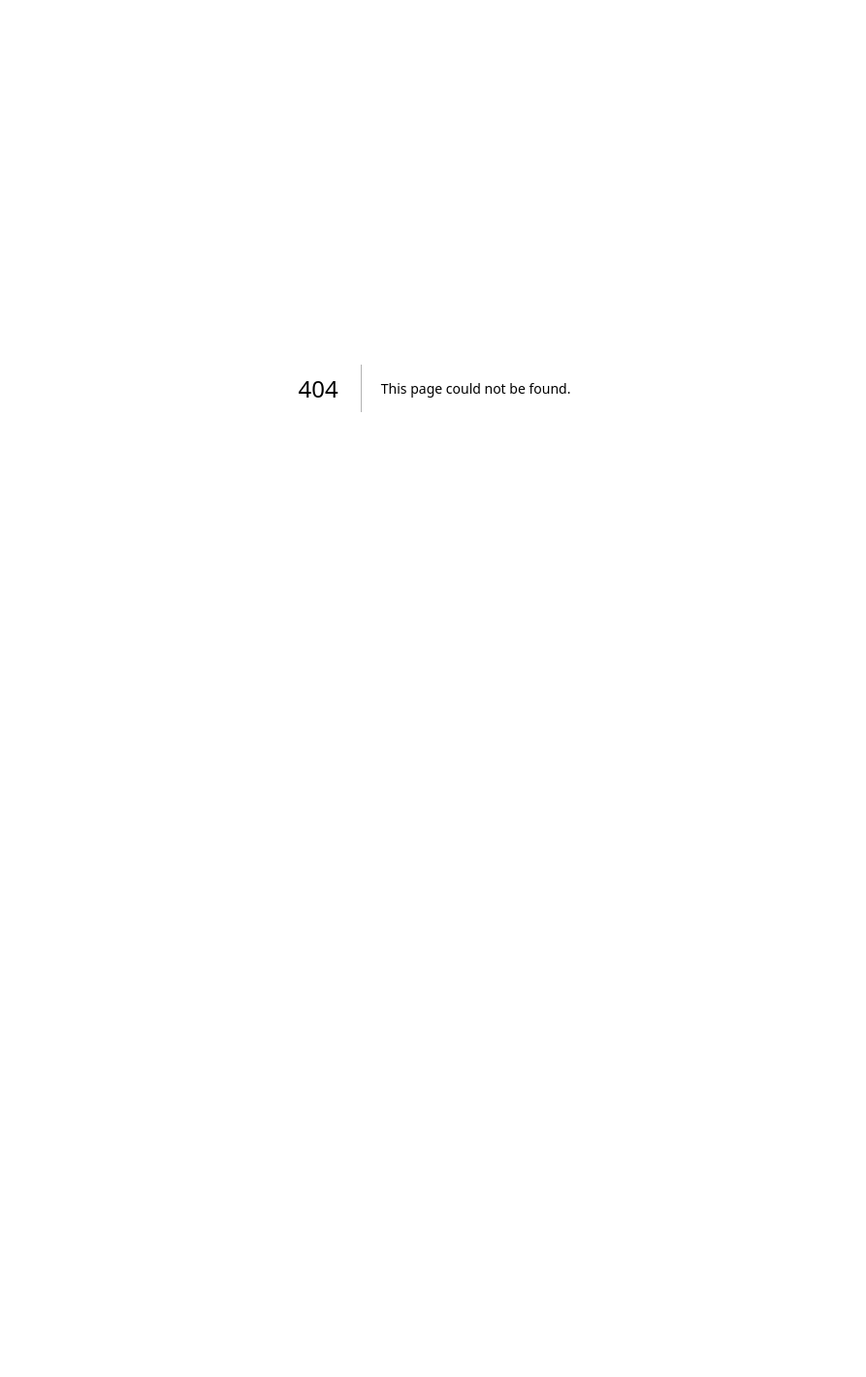
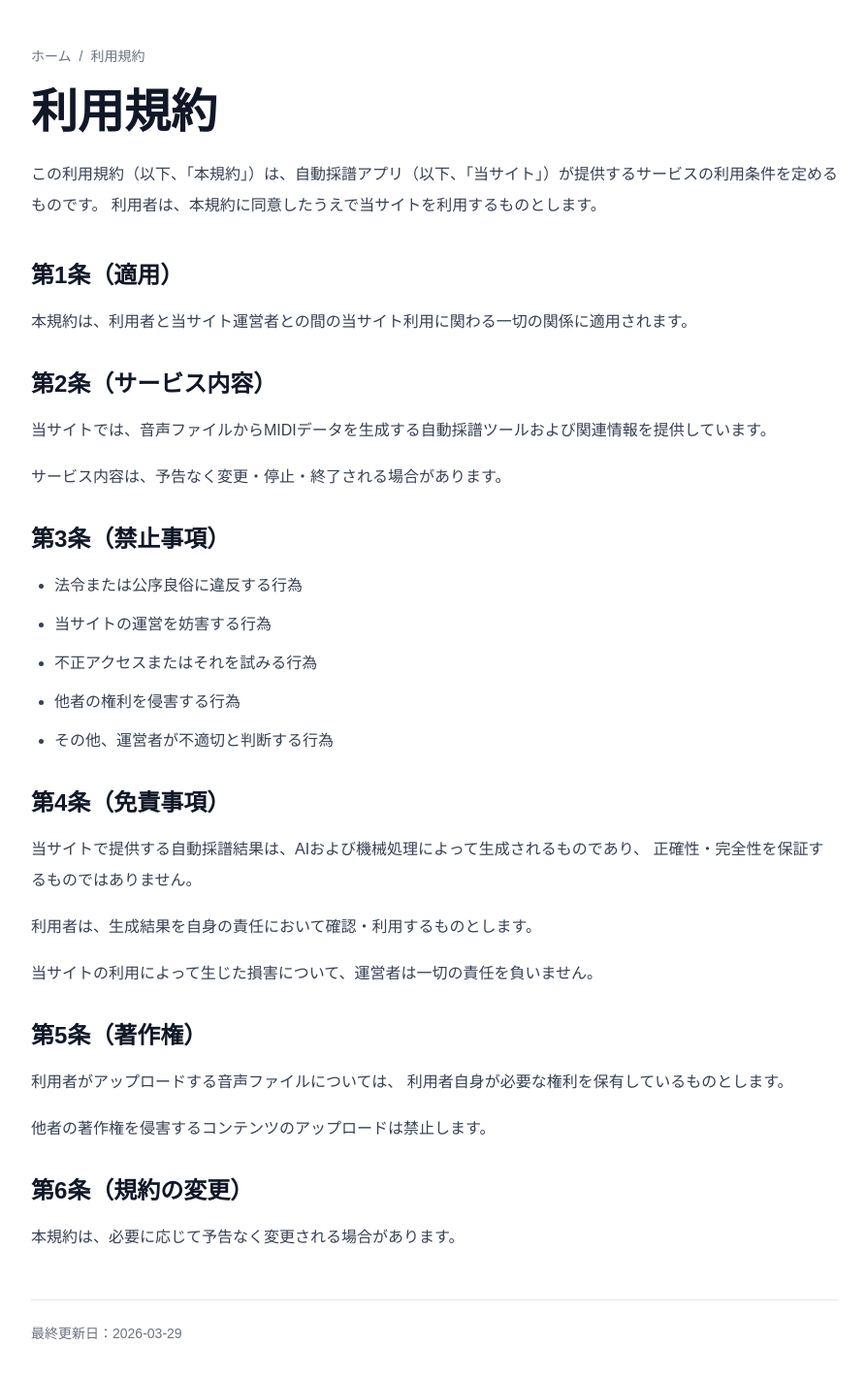
Before and after one commit to karz-engawa/auto-transcribe-site, a Next.js app: page /terms in a window 1280 px wide. Before the commit this address had no page. Shown: the top 1420 px of the page at 97% size, without its empty margins (192-1085 px from the left). Before the commit the page ends 800 px from the top, so only its background shows below. Built offline with nearby package versions, Linux system fonts and the light colour scheme.

Commit message:
add terms page

```diff
--- a/app/page.tsx
+++ b/app/page.tsx
@@ -84,6 +84,9 @@ export default function Home() {
         <a href="/about" className="hover:underline">
           このサイトについて
         </a>
+        <a href="/terms" className="hover:underline">
+          利用規約
+        </a>
         <a href="/privacy" className="hover:underline">
           プライバシーポリシー
         </a>
--- /dev/null
+++ b/app/terms/page.tsx
@@ -0,0 +1,121 @@
+import type { Metadata } from "next";
+import Link from "next/link";
+
+export const metadata: Metadata = {
+  title: "利用規約 | 自動採譜アプリ",
+  description:
+    "自動採譜アプリの利用規約ページです。サービス利用時の注意事項や免責事項について記載しています。",
+};
+
+export default function TermsPage() {
+  return (
+    <main className="min-h-screen bg-white text-gray-900">
+      <article className="mx-auto max-w-4xl px-6 py-12 md:px-8">
+        <nav className="mb-6 text-sm text-gray-500">
+          <Link href="/" className="hover:text-gray-800">
+            ホーム
+          </Link>
+          <span className="mx-2">/</span>
+          <span>利用規約</span>
+        </nav>
+
+        <h1 className="text-3xl font-bold md:text-5xl">
+          利用規約
+        </h1>
+
+        <p className="mt-6 leading-8 text-gray-700">
+          この利用規約（以下、「本規約」）は、自動採譜アプリ（以下、「当サイト」）が提供するサービスの利用条件を定めるものです。
+          利用者は、本規約に同意したうえで当サイトを利用するものとします。
+        </p>
+
+        <section className="mt-10 space-y-8">
+          <div>
+            <h2 className="text-2xl font-bold">
+              第1条（適用）
+            </h2>
+
+            <p className="mt-4 leading-8 text-gray-700">
+              本規約は、利用者と当サイト運営者との間の当サイト利用に関わる一切の関係に適用されます。
+            </p>
+          </div>
+
+          <div>
+            <h2 className="text-2xl font-bold">
+              第2条（サービス内容）
+            </h2>
+
+            <p className="mt-4 leading-8 text-gray-700">
+              当サイトでは、音声ファイルからMIDIデータを生成する自動採譜ツールおよび関連情報を提供しています。
+            </p>
+
+            <p className="mt-4 leading-8 text-gray-700">
+              サービス内容は、予告なく変更・停止・終了される場合があります。
+            </p>
+          </div>
+
+          <div>
+            <h2 className="text-2xl font-bold">
+              第3条（禁止事項）
+            </h2>
+
+            <ul className="mt-4 list-disc space-y-2 pl-6 leading-8 text-gray-700">
+              <li>法令または公序良俗に違反する行為</li>
+              <li>当サイトの運営を妨害する行為</li>
+              <li>不正アクセスまたはそれを試みる行為</li>
+              <li>他者の権利を侵害する行為</li>
+              <li>その他、運営者が不適切と判断する行為</li>
+            </ul>
+          </div>
+
+          <div>
+            <h2 className="text-2xl font-bold">
+              第4条（免責事項）
+            </h2>
+
+            <p className="mt-4 leading-8 text-gray-700">
+              当サイトで提供する自動採譜結果は、AIおよび機械処理によって生成されるものであり、
+              正確性・完全性を保証するものではありません。
+            </p>
+
+            <p className="mt-4 leading-8 text-gray-700">
+              利用者は、生成結果を自身の責任において確認・利用するものとします。
+            </p>
+
+            <p className="mt-4 leading-8 text-gray-700">
+              当サイトの利用によって生じた損害について、運営者は一切の責任を負いません。
+            </p>
+          </div>
+
+          <div>
+            <h2 className="text-2xl font-bold">
+              第5条（著作権）
+            </h2>
+
+            <p className="mt-4 leading-8 text-gray-700">
+              利用者がアップロードする音声ファイルについては、
+              利用者自身が必要な権利を保有しているものとします。
+            </p>
+
+            <p className="mt-4 leading-8 text-gray-700">
+              他者の著作権を侵害するコンテンツのアップロードは禁止します。
+            </p>
+          </div>
+
+          <div>
+            <h2 className="text-2xl font-bold">
+              第6条（規約の変更）
+            </h2>
+
+            <p className="mt-4 leading-8 text-gray-700">
+              本規約は、必要に応じて予告なく変更される場合があります。
+            </p>
+          </div>
+        </section>
+
+        <div className="mt-12 border-t border-gray-200 pt-6 text-sm text-gray-500">
+          最終更新日：2026-03-29
+        </div>
+      </article>
+    </main>
+  );
+}
```
